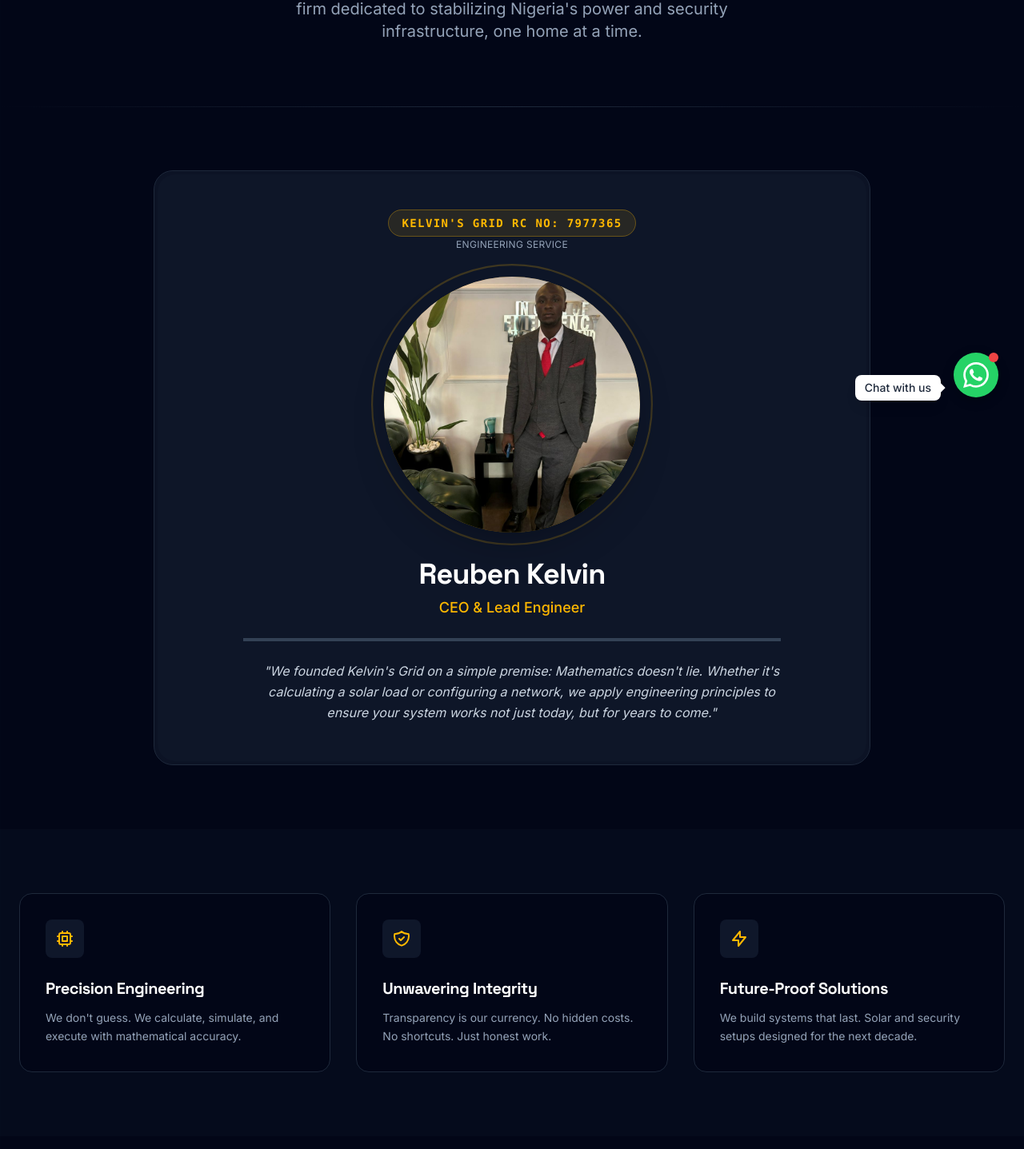
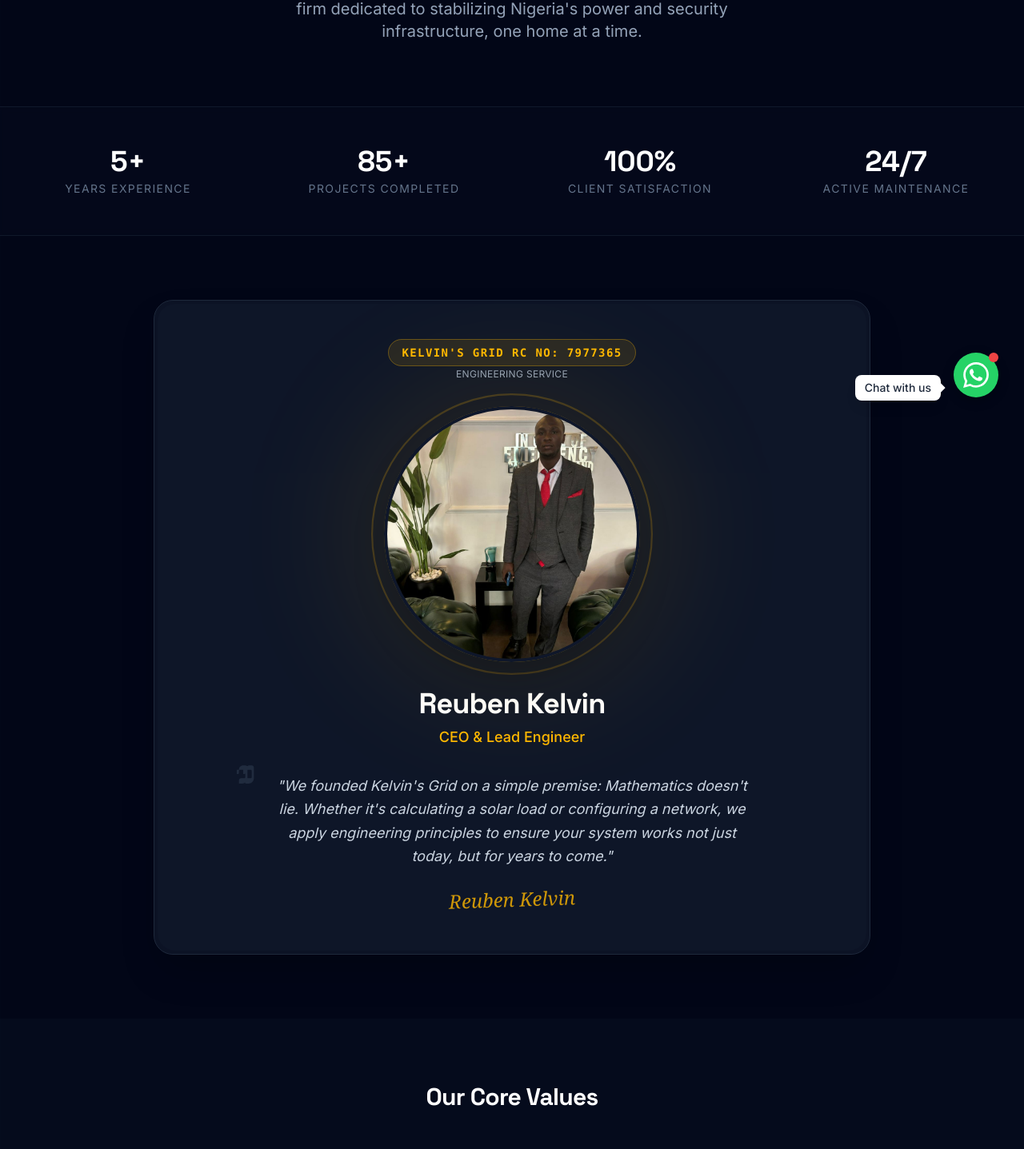
Before and after one commit to VictorChidex1/kelvins-grid, a React (Vite) app: page /about in a window 1280 px wide. Shown: the part 279-1716 px from the top of the page at 80% size. Built offline with nearby package versions, Linux system fonts and the light colour scheme; no server answers.

Commit message:
About Page: Professional Polish Applied

```diff
--- a/src/components/ui/WhatsAppWidget.tsx
+++ b/src/components/ui/WhatsAppWidget.tsx
@@ -12,7 +12,7 @@ export function WhatsAppWidget() {
   }, []);
 
   const handleSend = () => {
-    const phoneNumber = "+2348102689080"; // Kelvin's Number
+    const phoneNumber = "+2348102689080";
     const encodedMessage = encodeURIComponent(
       message || "Hello, I'm interested in your services."
     );
--- a/src/pages/About.tsx
+++ b/src/pages/About.tsx
@@ -2,6 +2,13 @@ import { motion } from "framer-motion";
 import { Link } from "react-router-dom";
 
 export function About() {
+  const stats = [
+    { label: "Years Experience", value: "5+" },
+    { label: "Projects Completed", value: "85+" },
+    { label: "Client Satisfaction", value: "100%" },
+    { label: "Active Maintenance", value: "24/7" },
+  ];
+
   const values = [
     {
       title: "Precision Engineering",
@@ -97,18 +104,41 @@ export function About() {
         </div>
       </section>
 
+      {/* 1.5 TRUST SIGNALS (STATS STRIP) */}
+      <section className="py-12 border-y border-brand-800/50 bg-brand-900/20 backdrop-blur-sm">
+        <div className="max-w-7xl mx-auto px-6">
+          <div className="grid grid-cols-2 md:grid-cols-4 gap-8 md:gap-12">
+            {stats.map((stat, index) => (
+              <motion.div
+                key={index}
+                initial={{ opacity: 0, scale: 0.9 }}
+                whileInView={{ opacity: 1, scale: 1 }}
+                transition={{ delay: index * 0.1 }}
+                viewport={{ once: true }}
+                className="text-center"
+              >
+                <p className="text-3xl md:text-4xl font-bold text-white font-heading mb-1">
+                  {stat.value}
+                </p>
+                <p className="text-xs md:text-sm text-slate-500 uppercase tracking-widest">
+                  {stat.label}
+                </p>
+              </motion.div>
+            ))}
+          </div>
+        </div>
+      </section>
+
       {/* 2. CEO / FOUNDER SECTION */}
       <section className="py-20 px-6 relative">
-        <div className="absolute top-0 left-0 w-full h-[1px] bg-gradient-to-r from-transparent via-brand-800 to-transparent" />
-
         <div className="max-w-4xl mx-auto">
           <motion.div
             initial={{ opacity: 0, scale: 0.95 }}
             whileInView={{ opacity: 1, scale: 1 }}
             viewport={{ once: true }}
-            className="glass-panel p-1 rounded-3xl border border-brand-700/50 relative"
+            className="glass-panel p-1 rounded-3xl border border-brand-700/50 relative shadow-2xl"
           >
-            <div className="bg-brand-900/80 rounded-[22px] overflow-hidden p-8 md:p-12 text-center">
+            <div className="bg-brand-900/80 rounded-[22px] overflow-hidden p-8 md:p-12 text-center relative z-10">
               {/* Badge */}
               <div className="mb-8 inline-block">
                 <span className="px-4 py-2 rounded-full border border-action/30 bg-action/10 text-action font-mono text-xs md:text-sm font-bold tracking-widest uppercase">
@@ -119,14 +149,17 @@ export function About() {
                 </p>
               </div>
 
-              {/* CEO Image */}
+              {/* CEO Image - EXECUTIVE HALO */}
               <div className="relative w-64 h-64 md:w-80 md:h-80 mx-auto mb-8 cursor-pointer group">
+                {/* Gold Glow Behind */}
+                <div className="absolute inset-0 bg-action/20 blur-3xl rounded-full scale-125 opacity-50 group-hover:opacity-75 transition-opacity duration-700" />
+                {/* Rings */}
                 <div className="absolute inset-0 rounded-full border-2 border-action/20 scale-110 group-hover:scale-105 transition-transform duration-500" />
                 <div className="absolute inset-0 rounded-full border border-action/50 scale-100 group-hover:scale-95 transition-transform duration-500" />
                 <img
                   src="/images/kelvin-ceo.jpg"
                   alt="Reuben Kelvin - CEO"
-                  className="w-full h-full object-cover rounded-full shadow-2xl relative z-10"
+                  className="w-full h-full object-cover rounded-full shadow-2xl relative z-10 border-4 border-brand-900"
                 />
               </div>
 
@@ -134,17 +167,33 @@ export function About() {
               <h2 className="text-3xl md:text-4xl font-bold text-white font-heading mb-2">
                 Reuben Kelvin
               </h2>
-              <p className="text-action font-medium text-lg mb-6">
+              <p className="text-action font-medium text-lg mb-8">
                 CEO & Lead Engineer
               </p>
 
               {/* Quote */}
-              <blockquote className="max-w-2xl mx-auto text-slate-300 italic leading-relaxed border-l-4 border-brand-700 pl-6 text-left md:text-center md:border-l-0 md:border-t-4 md:pt-6">
-                "We founded Kelvin's Grid on a simple premise: Mathematics
-                doesn't lie. Whether it's calculating a solar load or
-                configuring a network, we apply engineering principles to ensure
-                your system works not just today, but for years to come."
-              </blockquote>
+              <div className="max-w-2xl mx-auto relative px-8">
+                <svg
+                  className="absolute -top-4 -left-4 w-8 h-8 text-brand-700 opacity-50"
+                  fill="currentColor"
+                  viewBox="0 0 24 24"
+                >
+                  <path d="M14.017 21L14.017 18C14.017 16.8954 14.8954 16 16 16H19C19.5523 16 20 15.5523 20 15V9C20 8.44772 19.5523 8 19 8H15C14.4477 8 14 8.44772 14 9V11C14 11.5523 13.5523 12 13 12H12V8H14.017C14.017 5.79086 15.7909 4 18 4H20C21.1046 4 22 4.89543 22 6V16C22 18.7614 19.7614 21 17 21H14.017ZM8 21L8 18C8 16.8954 8.89543 16 10 16H13C13.5523 16 14 15.5523 14 15V9C14 8.44772 13.5523 8 13 8H9C8.44772 8 8 8.44772 8 9V11C8 11.5523 7.55228 12 7 12H6V8H8C8 5.79086 9.79086 4 12 4H14C15.1046 4 16 4.89543 16 6V16C16 18.7614 13.7614 21 11 21H8Z" />
+                </svg>
+                <blockquote className="text-slate-300 italic text-lg leading-relaxed relative z-10">
+                  "We founded Kelvin's Grid on a simple premise: Mathematics
+                  doesn't lie. Whether it's calculating a solar load or
+                  configuring a network, we apply engineering principles to
+                  ensure your system works not just today, but for years to
+                  come."
+                </blockquote>
+                {/* Signature */}
+                <div className="mt-6 flex justify-center">
+                  <div className="font-serif italic text-2xl text-action/80 -rotate-2">
+                    Reuben Kelvin
+                  </div>
+                </div>
+              </div>
             </div>
           </motion.div>
         </div>
@@ -153,6 +202,9 @@ export function About() {
       {/* 3. CORE VALUES GRID */}
       <section className="py-20 px-6 bg-brand-900/30">
         <div className="max-w-7xl mx-auto">
+          <h2 className="text-center text-3xl font-bold text-white font-heading mb-12">
+            Our Core Values
+          </h2>
           <div className="grid grid-cols-1 md:grid-cols-3 gap-8">
             {values.map((value, index) => (
               <motion.div
@@ -161,17 +213,20 @@ export function About() {
                 whileInView={{ opacity: 1, y: 0 }}
                 transition={{ delay: index * 0.1 }}
                 viewport={{ once: true }}
-                className="bg-brand-950 p-8 rounded-2xl border border-brand-800 hover:border-action/30 transition-colors group"
+                className="bg-brand-950 p-8 rounded-2xl border border-brand-800 transition-all duration-300 group hover:-translate-y-2 hover:border-action/50 hover:shadow-[0_0_30px_rgba(255,184,0,0.1)] relative overflow-hidden"
               >
-                <div className="w-12 h-12 bg-brand-900 rounded-lg flex items-center justify-center text-action mb-6 group-hover:scale-110 transition-transform">
+                <div className="w-12 h-12 bg-brand-900 rounded-lg flex items-center justify-center text-action mb-6 group-hover:scale-110 transition-transform relative z-10">
                   {value.icon}
                 </div>
-                <h3 className="text-xl font-bold text-white mb-3 font-heading">
+                <h3 className="text-xl font-bold text-white mb-3 font-heading relative z-10">
                   {value.title}
                 </h3>
-                <p className="text-slate-400 leading-relaxed text-sm">
+                <p className="text-slate-400 leading-relaxed text-sm relative z-10">
                   {value.description}
                 </p>
+
+                {/* Hover Glow Gradient */}
+                <div className="absolute inset-0 bg-gradient-to-tr from-brand-900 to-transparent opacity-0 group-hover:opacity-100 transition-opacity" />
               </motion.div>
             ))}
           </div>
@@ -186,7 +241,7 @@ export function About() {
           </h2>
           <p className="text-slate-400 mb-8 max-w-xl mx-auto">
             Stop gambling with your infrastructure. Partner with engineers who
-            understand the science of power.
+            understand the science of power and communication.
           </p>
           <Link
             to="/contact"
```
Also changed, not shown: 1 other file (tests, documents, lock files or other folders).
